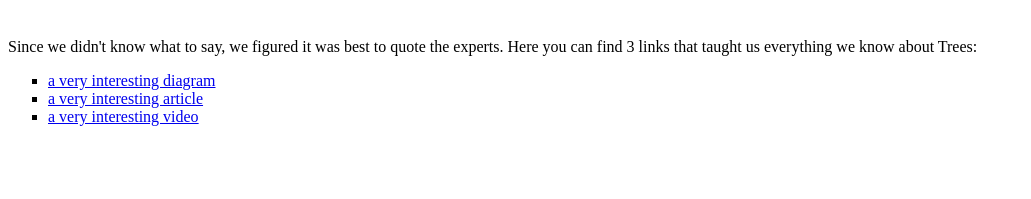
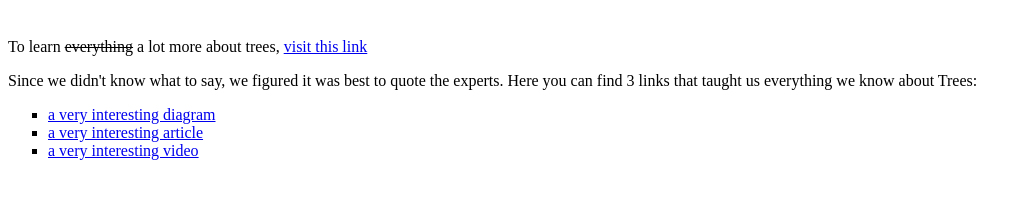
Before and after one commit to Zakey-Pilot/html-css-project, a website: page index.html in a window 1280 px wide. Shown: the part 121-320 px from the top of the page, without its empty margins (0-1031 px from the left). Drawn offline with Linux system fonts and the light colour scheme.

Commit message:
Add extra info

```diff
--- a/index.html
+++ b/index.html
@@ -23,6 +23,15 @@
         alt="a smiling tree"
       />
     </header>
+    <aside id="extra-info" class="aside-info">
+      <p class="aside-text">
+        To learn <s>everything</s> a lot more about trees,
+        <a href="https://en.wikipedia.org/wiki/Tree" target="_blank"
+          >visit this link
+        </a
+        >
+      </p>
+    </aside>
     <article id="main-info">
       <p>
         Since we didn't know what to say, we figured it was best to quote the
```
